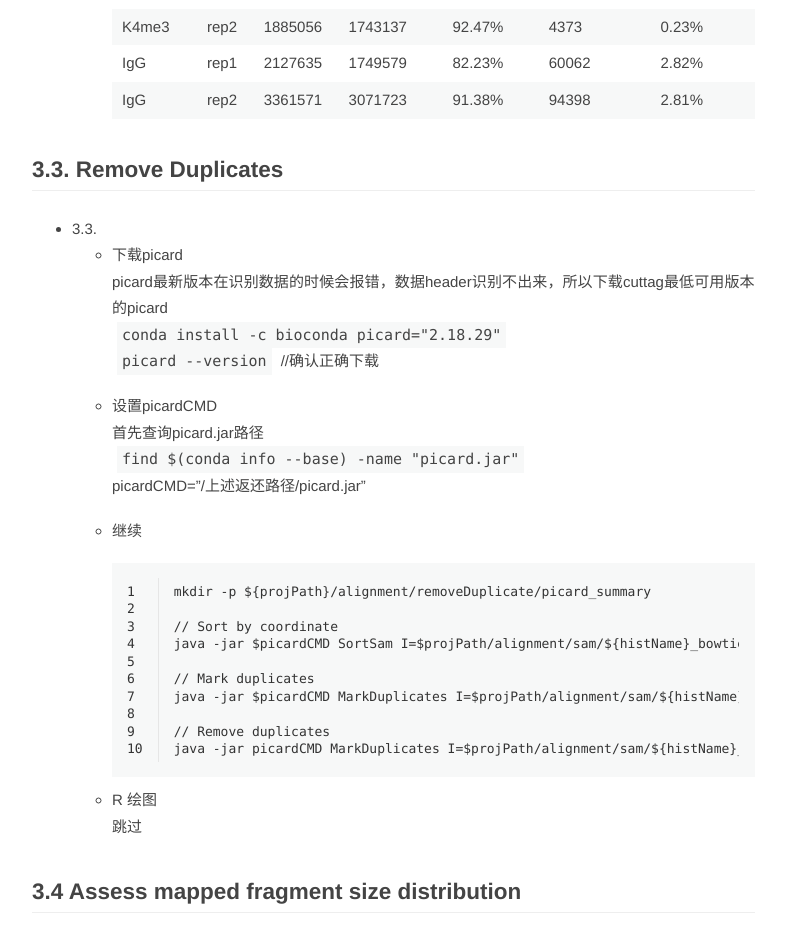
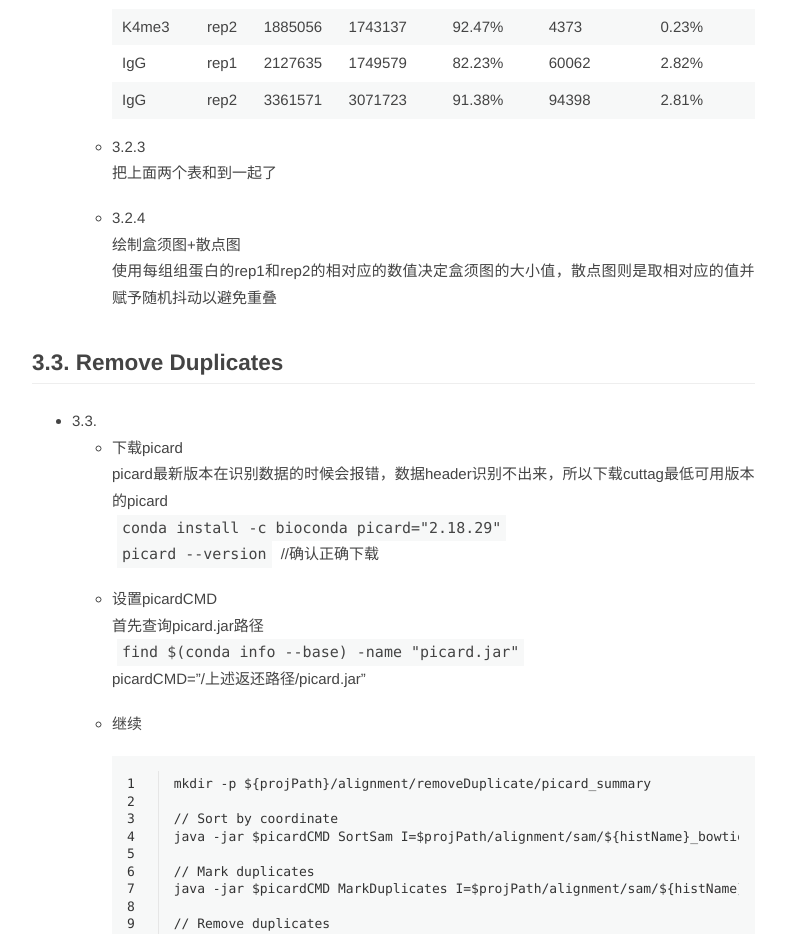
Before and after one commit to tonyzh150/tonyzh150.github.io, a plain HTML site: page 2024/09/05/Cuttag-Tutorial-Tutorial/index.html in a window 1280 px wide. Shown: the part 6645-7579 px from the top of the page, without its empty margins (93-879 px from the left). Drawn offline with nearby package versions, Linux system fonts and the light colour scheme.

Commit message:
Site updated: 2024-09-07 13:02:36

```diff
--- a/2024/09/05/Cuttag-Tutorial-Tutorial/index.html
+++ b/2024/09/05/Cuttag-Tutorial-Tutorial/index.html
@@ -209,6 +209,10 @@
 </tr>
 </tbody></table>
 </li>
+<li><p>3.2.3<br>把上面两个表和到一起了</p>
+</li>
+<li><p>3.2.4<br>绘制盒须图+散点图<br>使用每组组蛋白的rep1和rep2的相对应的数值决定盒须图的大小值，散点图则是取相对应的值并赋予随机抖动以避免重叠</p>
+</li>
 </ul>
 </li>
 </ul>
```
